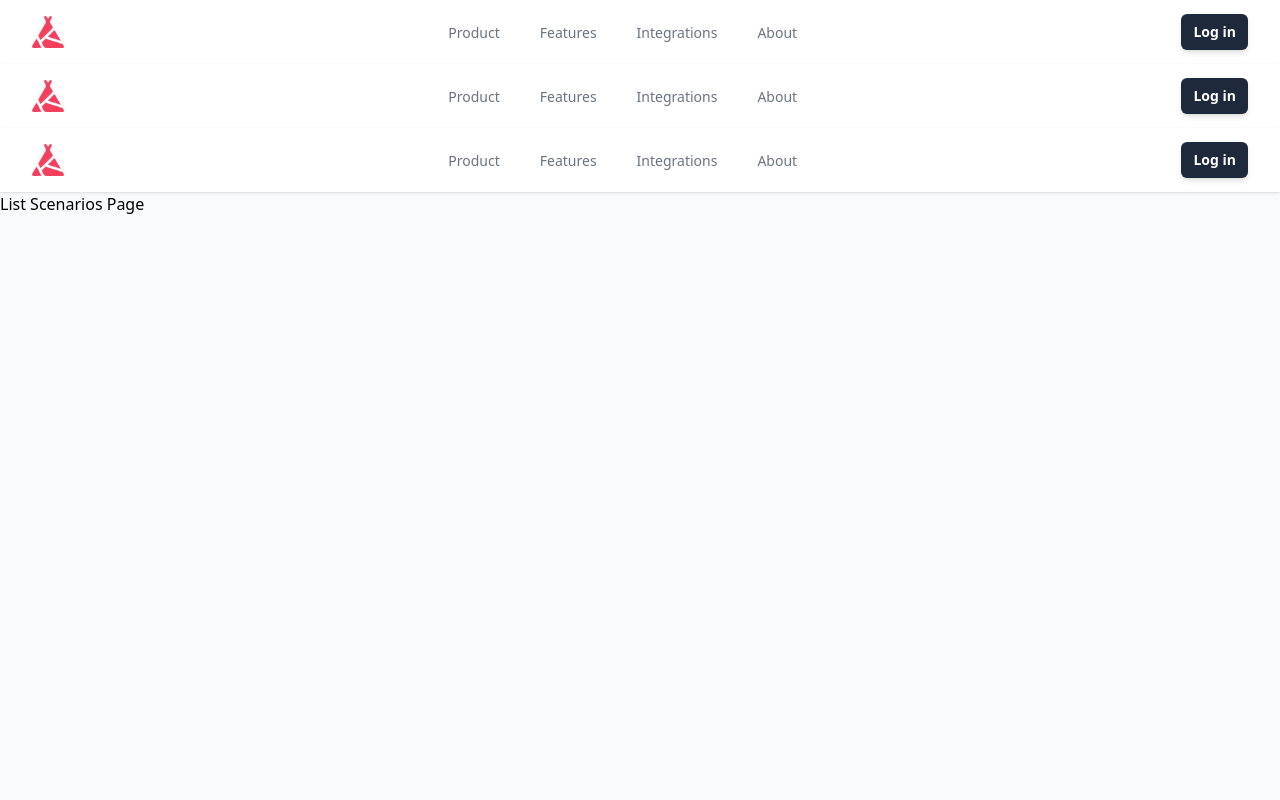
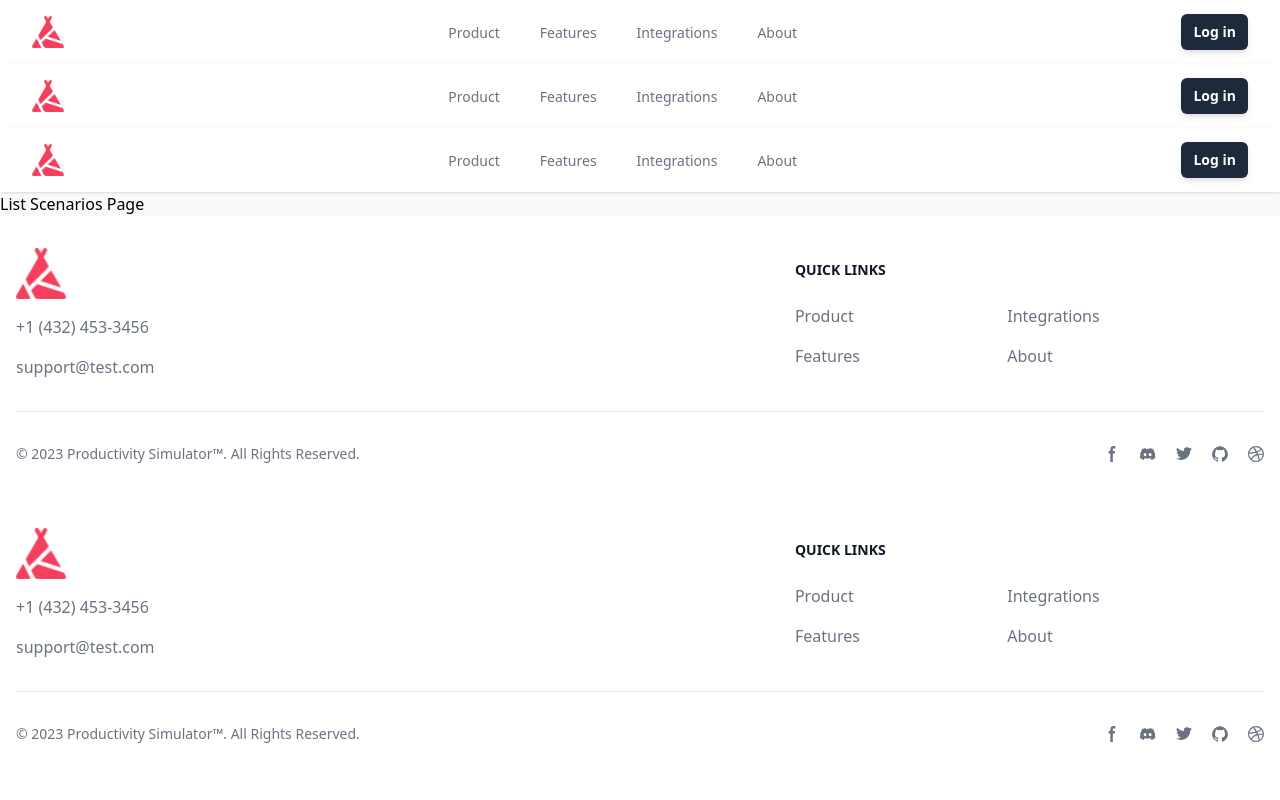
Before and after one commit to alana-anderson/periodic-frog, a Next.js app: page /scenarios in a window 1280 px wide. Shown: the top 800 px of the page. Built offline with nearby package versions, Linux system fonts and the light colour scheme; no server answers.

Commit message:
footer groundwork

```diff
--- /dev/null
+++ b/components/Footer.js
@@ -0,0 +1,88 @@
+import Image from 'next/image';
+
+export default function Footer() {
+    return (
+
+<footer className="bg-white">
+    <div className="mx-auto w-full max-w-screen-xl p-4 py-6 lg:py-8">
+        <div className="md:flex md:justify-between items-center">
+          <div className="mb-6 md:mb-0">
+              <a href="/" className="flex items-center mb-4">
+                  <Image src="/images/logoLight.png" width={50} height={50} classNameName="w-2 h-2" alt="FlowBite Logo" />
+              </a>
+              <ul className="text-gray-500 font-medium">
+                      <li className="mb-4">
+                          <a href="/" className="hover:underline">{'+1 (432) 453-3456'}</a>
+                      </li>
+                      <li>
+                          <a href="/" className="hover:underline">support@test.com</a>
+                      </li>
+                  </ul>
+          </div>
+          <div className="grid grid-cols-2 gap-8 sm:gap-6 sm:grid-cols-3">
+              <div>
+                  <h2 className="mb-6 text-sm font-semibold text-gray-900 uppercase">Quick Links</h2>
+                  <ul className="text-gray-500 font-medium">
+                      <li className="mb-4">
+                          <a href="/" className="hover:underline">Product</a>
+                      </li>
+                      <li>
+                          <a href="/" className="hover:underline">Features</a>
+                      </li>
+                  </ul>
+              </div>
+              <div className="pl-12">
+                  <h2 className="mb-6 text-sm font-semibold text-gray-900 uppercase invisible">Test</h2>
+                  <ul className="text-gray-500 font-medium">
+                      <li className="mb-4">
+                          <a href="/" className="hover:underline ">Integrations</a>
+                      </li>
+                      <li>
+                          <a href="/" className="hover:underline">About</a>
+                      </li>
+                  </ul>
+              </div>
+          </div>
+      </div>
+      <hr className="my-6 border-gray-200 sm:mx-auto lg:my-8" />
+      <div className="sm:flex sm:items-center sm:justify-between">
+          <span className="text-sm text-gray-500 sm:text-center">© 2023 <a href="https://google.com/" className="hover:underline">Productivity Simulator™</a>. All Rights Reserved.
+          </span>
+          <div className="flex mt-4 space-x-5 sm:justify-center sm:mt-0">
+              <a href="#" className="text-gray-500 hover:text-gray-900">
+                  <svg className="w-4 h-4" aria-hidden="true" xmlns="http://www.w3.org/2000/svg" fill="currentColor" viewBox="0 0 8 19">
+                        <path fill-rule="evenodd" d="M6.135 3H8V0H6.135a4.147 4.147 0 0 0-4.142 4.142V6H0v3h2v9.938h3V9h2.021l.592-3H5V3.591A.6.6 0 0 1 5.592 3h.543Z" clip-rule="evenodd"/>
+                    </svg>
+                  <span className="sr-only">Facebook page</span>
+              </a>
+              <a href="#" className="text-gray-500 hover:text-gray-900">
+                  <svg className="w-4 h-4" aria-hidden="true" xmlns="http://www.w3.org/2000/svg" fill="currentColor" viewBox="0 0 21 16">
+                        <path d="M16.942 1.556a16.3 16.3 0 0 0-4.126-1.3 12.04 12.04 0 0 0-.529 1.1 15.175 15.175 0 0 0-4.573 0 11.585 11.585 0 0 0-.535-1.1 16.274 16.274 0 0 0-4.129 1.3A17.392 17.392 0 0 0 .182 13.218a15.785 15.785 0 0 0 4.963 2.521c.41-.564.773-1.16 1.084-1.785a10.63 10.63 0 0 1-1.706-.83c.143-.106.283-.217.418-.33a11.664 11.664 0 0 0 10.118 0c.137.113.277.224.418.33-.544.328-1.116.606-1.71.832a12.52 12.52 0 0 0 1.084 1.785 16.46 16.46 0 0 0 5.064-2.595 17.286 17.286 0 0 0-2.973-11.59ZM6.678 10.813a1.941 1.941 0 0 1-1.8-2.045 1.93 1.93 0 0 1 1.8-2.047 1.919 1.919 0 0 1 1.8 2.047 1.93 1.93 0 0 1-1.8 2.045Zm6.644 0a1.94 1.94 0 0 1-1.8-2.045 1.93 1.93 0 0 1 1.8-2.047 1.918 1.918 0 0 1 1.8 2.047 1.93 1.93 0 0 1-1.8 2.045Z"/>
+                    </svg>
+                  <span className="sr-only">Discord community</span>
+              </a>
+              <a href="#" className="text-gray-500 hover:text-gray-900">
+                  <svg className="w-4 h-4" aria-hidden="true" xmlns="http://www.w3.org/2000/svg" fill="currentColor" viewBox="0 0 20 17">
+                    <path fill-rule="evenodd" d="M20 1.892a8.178 8.178 0 0 1-2.355.635 4.074 4.074 0 0 0 1.8-2.235 8.344 8.344 0 0 1-2.605.98A4.13 4.13 0 0 0 13.85 0a4.068 4.068 0 0 0-4.1 4.038 4 4 0 0 0 .105.919A11.705 11.705 0 0 1 1.4.734a4.006 4.006 0 0 0 1.268 5.392 4.165 4.165 0 0 1-1.859-.5v.05A4.057 4.057 0 0 0 4.1 9.635a4.19 4.19 0 0 1-1.856.07 4.108 4.108 0 0 0 3.831 2.807A8.36 8.36 0 0 1 0 14.184 11.732 11.732 0 0 0 6.291 16 11.502 11.502 0 0 0 17.964 4.5c0-.177 0-.35-.012-.523A8.143 8.143 0 0 0 20 1.892Z" clip-rule="evenodd"/>
+                </svg>
+                  <span className="sr-only">Twitter page</span>
+              </a>
+              <a href="#" className="text-gray-500 hover:text-gray-900">
+                  <svg className="w-4 h-4" aria-hidden="true" xmlns="http://www.w3.org/2000/svg" fill="currentColor" viewBox="0 0 20 20">
+                        <path fill-rule="evenodd" d="M10 .333A9.911 9.911 0 0 0 6.866 19.65c.5.092.678-.215.678-.477 0-.237-.01-1.017-.014-1.845-2.757.6-3.338-1.169-3.338-1.169a2.627 2.627 0 0 0-1.1-1.451c-.9-.615.07-.6.07-.6a2.084 2.084 0 0 1 1.518 1.021 2.11 2.11 0 0 0 2.884.823c.044-.503.268-.973.63-1.325-2.2-.25-4.516-1.1-4.516-4.9A3.832 3.832 0 0 1 4.7 7.068a3.56 3.56 0 0 1 .095-2.623s.832-.266 2.726 1.016a9.409 9.409 0 0 1 4.962 0c1.89-1.282 2.717-1.016 2.717-1.016.366.83.402 1.768.1 2.623a3.827 3.827 0 0 1 1.02 2.659c0 3.807-2.319 4.644-4.525 4.889a2.366 2.366 0 0 1 .673 1.834c0 1.326-.012 2.394-.012 2.72 0 .263.18.572.681.475A9.911 9.911 0 0 0 10 .333Z" clip-rule="evenodd"/>
+                  </svg>
+                  <span className="sr-only">GitHub account</span>
+              </a>
+              <a href="#" className="text-gray-500 hover:text-gray-900">
+                  <svg className="w-4 h-4" aria-hidden="true" xmlns="http://www.w3.org/2000/svg" fill="currentColor" viewBox="0 0 20 20">
+                    <path fill-rule="evenodd" d="M10 0a10 10 0 1 0 10 10A10.009 10.009 0 0 0 10 0Zm6.613 4.614a8.523 8.523 0 0 1 1.93 5.32 20.094 20.094 0 0 0-5.949-.274c-.059-.149-.122-.292-.184-.441a23.879 23.879 0 0 0-.566-1.239 11.41 11.41 0 0 0 4.769-3.366ZM8 1.707a8.821 8.821 0 0 1 2-.238 8.5 8.5 0 0 1 5.664 2.152 9.608 9.608 0 0 1-4.476 3.087A45.758 45.758 0 0 0 8 1.707ZM1.642 8.262a8.57 8.57 0 0 1 4.73-5.981A53.998 53.998 0 0 1 9.54 7.222a32.078 32.078 0 0 1-7.9 1.04h.002Zm2.01 7.46a8.51 8.51 0 0 1-2.2-5.707v-.262a31.64 31.64 0 0 0 8.777-1.219c.243.477.477.964.692 1.449-.114.032-.227.067-.336.1a13.569 13.569 0 0 0-6.942 5.636l.009.003ZM10 18.556a8.508 8.508 0 0 1-5.243-1.8 11.717 11.717 0 0 1 6.7-5.332.509.509 0 0 1 .055-.02 35.65 35.65 0 0 1 1.819 6.476 8.476 8.476 0 0 1-3.331.676Zm4.772-1.462A37.232 37.232 0 0 0 13.113 11a12.513 12.513 0 0 1 5.321.364 8.56 8.56 0 0 1-3.66 5.73h-.002Z" clip-rule="evenodd"/>
+                </svg>
+                  <span className="sr-only">Dribbble account</span>
+              </a>
+          </div>
+      </div>
+    </div>
+</footer>
+
+    )
+}
--- a/src/app/layout.js
+++ b/src/app/layout.js
@@ -1,6 +1,7 @@
 import './globals.css'
 import Navigation from '../../components/Navigation';
 import AuthProvider from '../../components/Provider';
+import Footer from '../../components/Footer';
 
 export const metadata = {
   title: 'Productivity Simulation',
@@ -15,8 +16,11 @@
         <AuthProvider>
         <header>
           <Navigation />
-          <main>{children}</main>
         </header>
+        <main>{children}</main>
+        <footer>
+          <Footer />
+        </footer>
         </AuthProvider>
       </body>
     </html>
```
